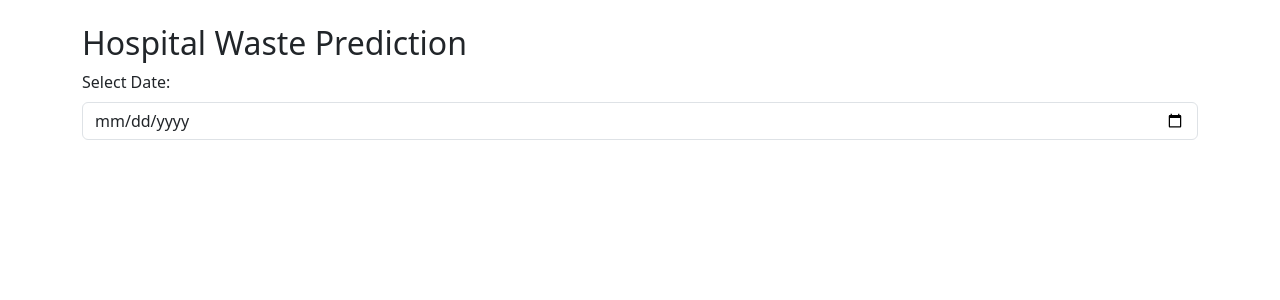
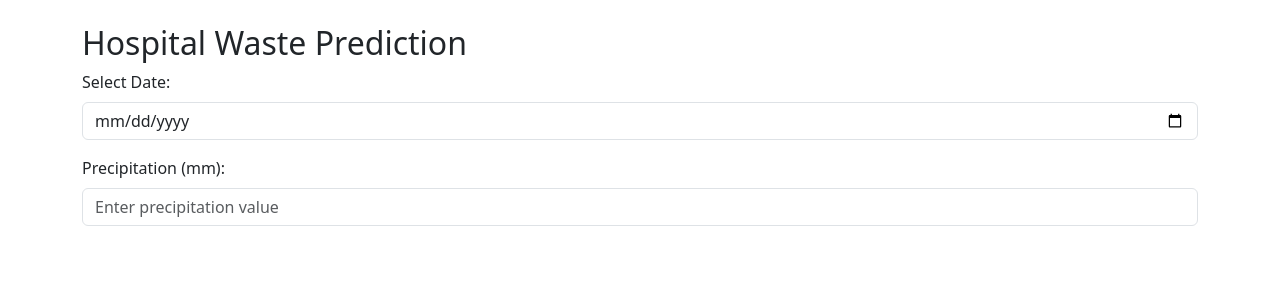
Before and after one commit to ChirathSetunge/DSGP_3_Waste_Management_System, a Flask app: template Hospital_Waste_Prediction_Dharani/templates/hospital_predict.html in a window 1280 px wide. Shown: the part 56-356 px from the top of the page. Run offline with Flask 3, Linux system fonts and the light colour scheme; the template is opened without the code that fills it, so the values that code supplies are empty; parts of the project's set-up code (start-up, migrations or seed data) failed here and were passed over.

Commit message:
precipitation inputs

```diff
--- a/Hospital_Waste_Prediction_Dharani/templates/hospital_predict.html
+++ b/Hospital_Waste_Prediction_Dharani/templates/hospital_predict.html
@@ -41,5 +41,12 @@
       <input type="date" class="form-control" id="dumpDate">
     </div>
 
+    <!-- Precipitation Input -->
+    <div class="mb-3">
+      <label for="precipitation" class="form-label">Precipitation (mm):</label>
+      <input type="number" class="form-control" id="precipitation" placeholder="Enter precipitation value">
+    </div>
+
+
 </body>
 </html>
```
